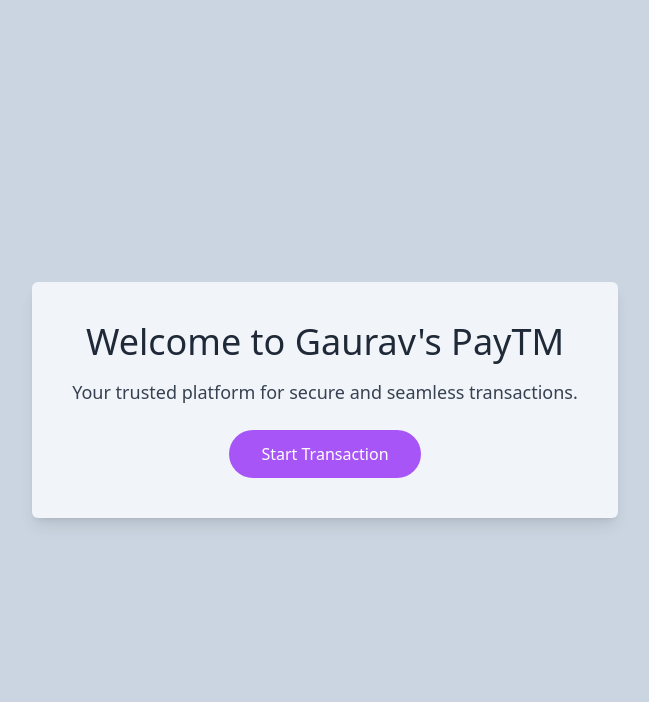
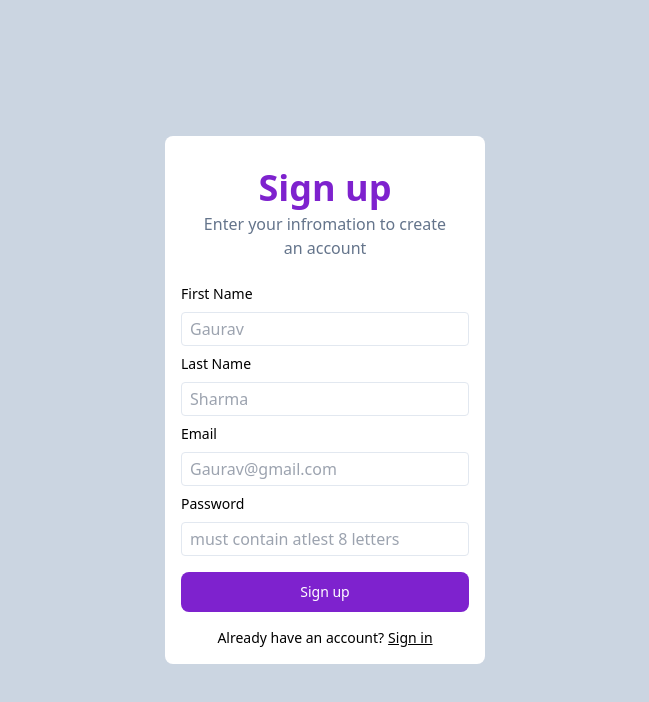
Before and after one commit to gauravrdj/p2p_paytm_frontend, a React (Vite) app: page / in a window 1280 px wide. Shown: the top 702 px of the page, without its empty margins (315-964 px from the left). Built offline with nearby package versions, Linux system fonts and the light colour scheme.

Commit message:
removed home

```diff
--- a/src/App.jsx
+++ b/src/App.jsx
@@ -16,7 +16,7 @@
 
     <BrowserRouter>
     <Routes>
-      <Route path='/' element={<Startingpage/>}></Route>
+      <Route path='/' element={<Signup></Signup>}></Route>
       <Route path='/signup' element={<Signup/>}/>
       <Route path='/signin' element={<Signin/>}/>
       <Route path='/dashboard' element={<Dashboard/>}/>
```
